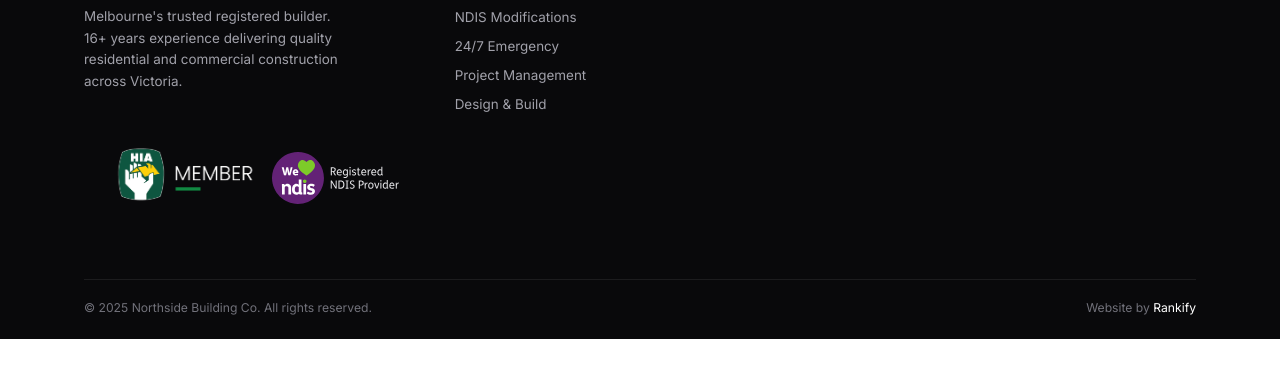
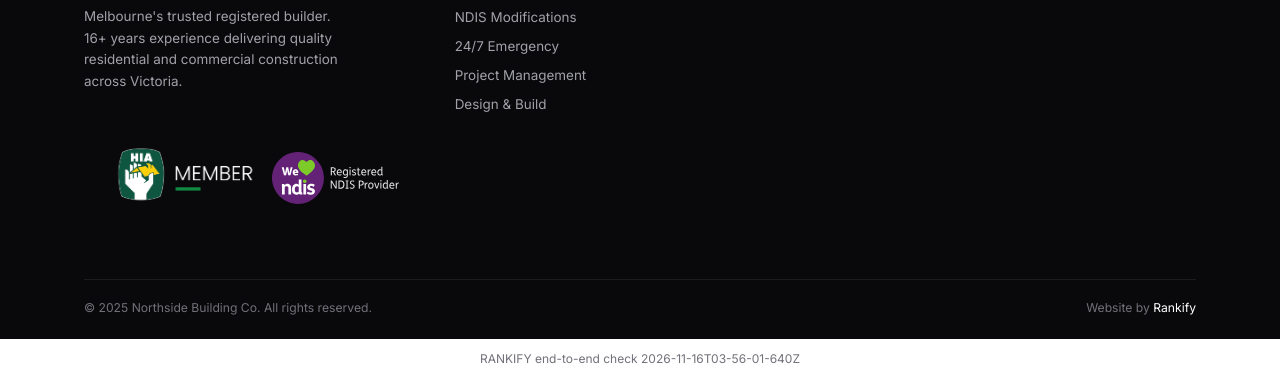
Before and after one commit to rankify-ops/prime-group-testing, a plain HTML site: page index.html in a window 1280 px wide. Shown: the part 7203-7581 px from the top of the page. Before the commit the page ends 7542 px from the top, so only its background shows below. Drawn offline with Linux system fonts and the light colour scheme.

Commit message:
Update: Added end-to-end check text to home page (#40)
Added a small line of text reading "RANKIFY end-to-end check 2026-11-16T03-56-01-640Z" right at the bottom of the home page, below the footer and sticky call bar. Nothing else on the page was changed.

Requested by Tom (testing) via RANKIFY Editor.
Approved by Tom (testing).
Request: http://localhost:3000/requests/802ccc45-06bc-4db3-bf63-fe6ee6a23934

```diff
--- a/index.html
+++ b/index.html
@@ -439,6 +439,7 @@ height="0" width="0" style="display:none;visibility:hidden"></iframe></noscript>
 
 <div class="sticky"><a href="tel:0395551234" class="sc">&#128222; Call</a><a href="#quote-form" class="sq">Free Quote</a></div>
 
+<p style="text-align:center;padding:12px 0;font-size:.75rem;color:var(--g500)">RANKIFY end-to-end check 2026-11-16T03-56-01-640Z</p>
 
 <script src="assets/site.js"></script>
 </body>
```
